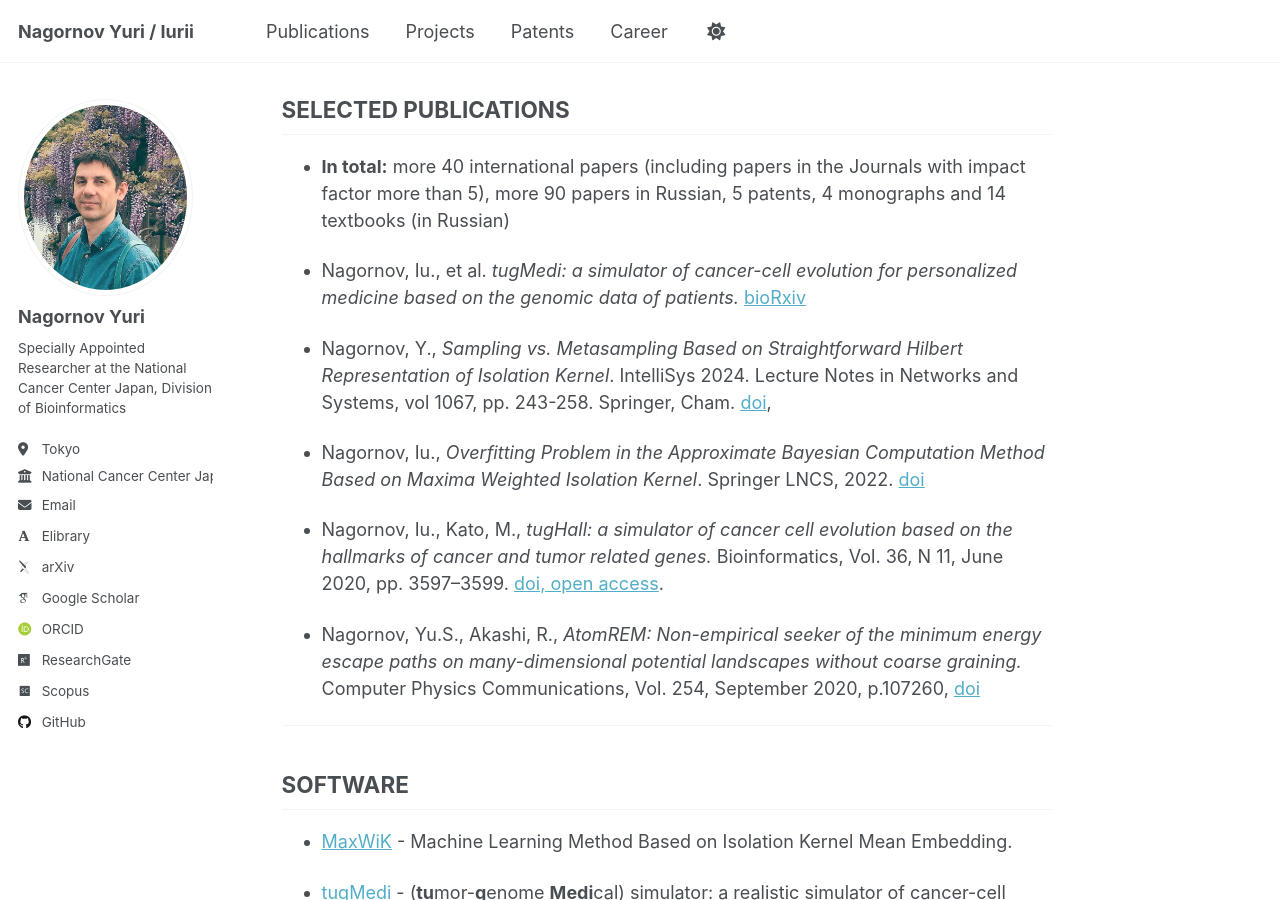
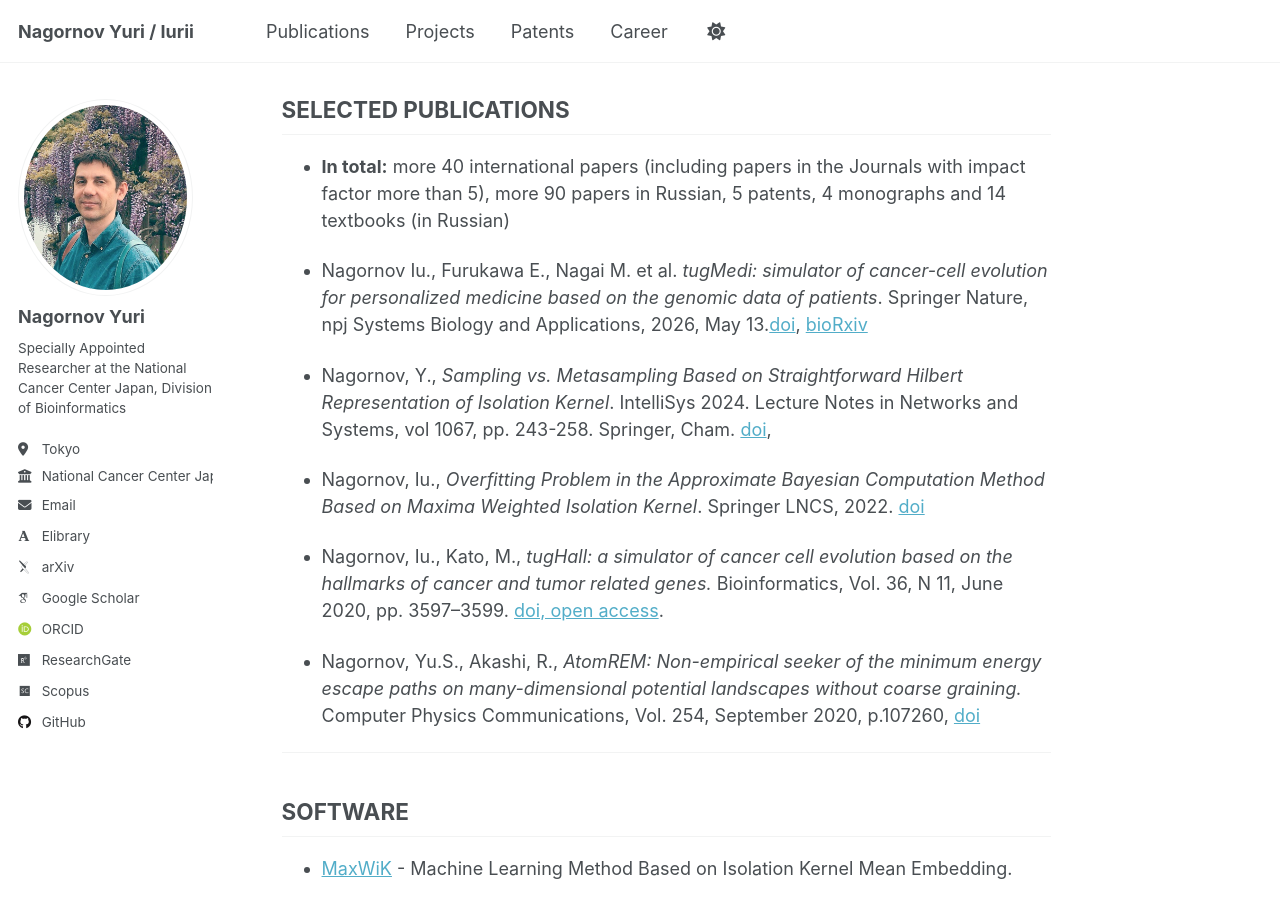
Before and after one commit to nagornovys/nagornovys.github.io, a Jekyll site: the page built from _pages/about.md, in a window 1280 px wide and 900 px high, scrolled down 871 px. Built offline with Jekyll 4.4.1, drawn with Linux system fonts in a browser that asks for light colours; some web fonts are replaced; a script that is not in the unit is left out.

Commit message:
Update publication details in about.md
Corrected author formatting and added publication details for 'tugMedi'.

```diff
--- a/_pages/about.md
+++ b/_pages/about.md
@@ -44,7 +44,8 @@ redirect_from:
 more 90 papers in Russian, 5 patents, 4 monographs and 14 textbooks (in Russian)
 
 
-- Nagornov, Iu., et al. _tugMedi: a simulator of cancer-cell evolution for personalized medicine  based on the genomic data of patients._
+- Nagornov Iu., Furukawa E., Nagai M. et al. _tugMedi: simulator of cancer-cell evolution for personalized medicine based on the genomic data of patients_. Springer Nature, npj Systems Biology and Applications,
+2026, May 13.[doi](https://doi.org/10.1038/s41540-026-00736-w),
 [bioRxiv](https://www.biorxiv.org/content/10.1101/2025.06.27.661855v1)
 
 - Nagornov, Y., _Sampling vs. Metasampling Based on Straightforward Hilbert Representation of Isolation Kernel_.
```
